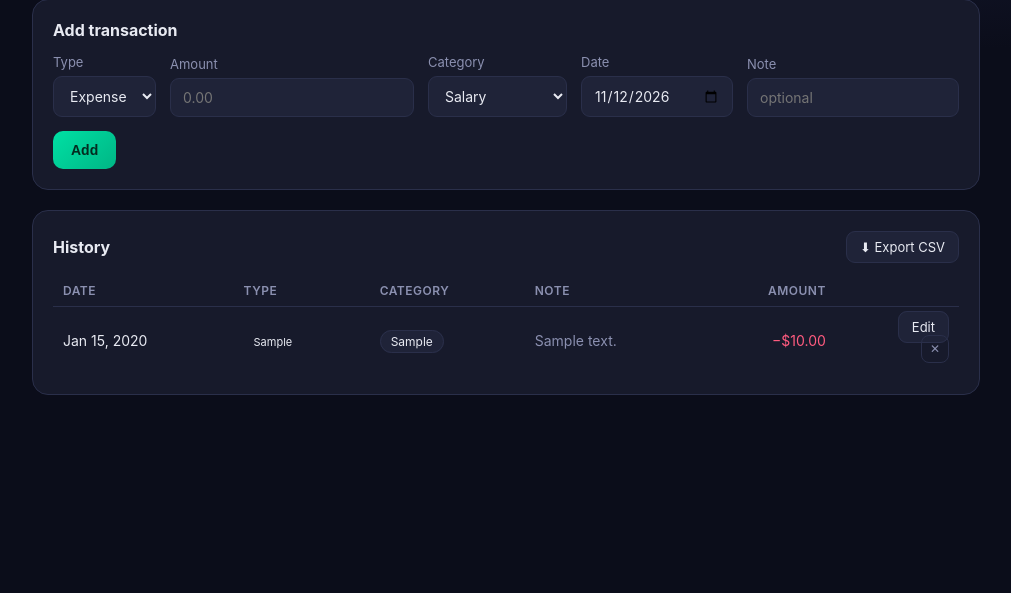
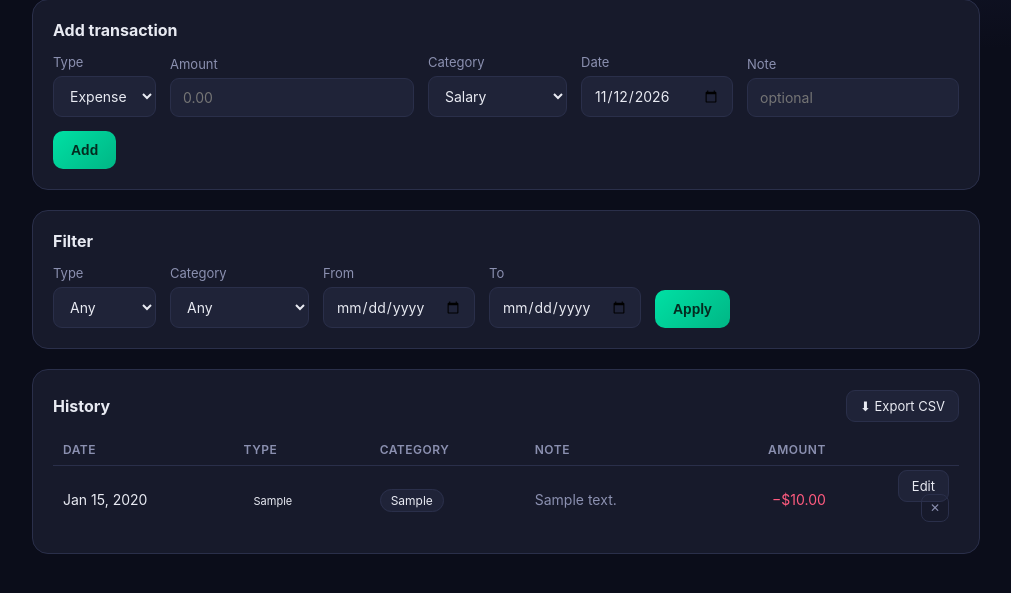
Before and after one commit to amhanesipeace/fintrak, a Flask app: page /transactions in a window 1280 px wide. Shown: the part 142-735 px from the top of the page, without its empty margins (134-1145 px from the left). Run offline with Flask 3, Linux system fonts and the light colour scheme; a user stored in the database is signed in; tables that the repository leaves empty hold one stand-in row (values such as "Sample post").

Commit message:
Add filtering to the web transactions page
The REST API could filter transactions by type, category and date range, but
the web /transactions page always listed everything — a parity gap. Add a
filter form (GET) using the same param names the API reads, so the view and the
CSV export stay consistent: the 'Export CSV' link now carries the active
filters, so a filtered view downloads exactly what's on screen. A malformed
date shows an inline error instead of 500-ing, and an empty filtered result
shows a 'No transactions match / Clear filters' message rather than the
add-your-first empty state.

5 web tests: filter by type/category, by date range, the no-match clear link,
the bad-date error, and the export link carrying filters. 182 tests, 94%
coverage.

Co-Authored-By: Claude Opus 4.8 <noreply@anthropic.com>

```diff
--- a/templates/transactions.html
+++ b/templates/transactions.html
@@ -31,10 +31,43 @@
 </div>
 
 <div class="card">
+  <h2>Filter</h2>
+  <form class="row-form" method="get" action="{{ url_for('main.transactions') }}">
+    <label>Type
+      <select name="type">
+        <option value="">Any</option>
+        <option value="income"  {{ 'selected' if filters.type=='income' }}>Income</option>
+        <option value="expense" {{ 'selected' if filters.type=='expense' }}>Expense</option>
+      </select>
+    </label>
+    <label>Category
+      <select name="category">
+        <option value="">Any</option>
+        {% for c in categories %}
+        <option value="{{ c }}" {{ 'selected' if c==filters.category }}>{{ c }}</option>
+        {% endfor %}
+      </select>
+    </label>
+    <label>From
+      <input name="from" type="date" value="{{ filters.from }}">
+    </label>
+    <label>To
+      <input name="to" type="date" value="{{ filters.to }}">
+    </label>
+    <button class="btn" type="submit">Apply</button>
+    {% if active_filters %}
+    <a class="btn-ghost" href="{{ url_for('main.transactions') }}">Clear</a>
+    {% endif %}
+  </form>
+  {% if date_error %}<p class="flash error" style="margin-top:12px">
+    Please use valid YYYY-MM-DD dates.</p>{% endif %}
+</div>
+
+<div class="card">
   <div class="card-head">
-    <h2>History</h2>
-    {% if txns %}<a class="btn-ghost" href="{{ url_for('api.transactions_csv') }}"
-       title="Download all transactions as CSV">⬇ Export CSV</a>{% endif %}
+    <h2>History{% if active_filters %} <span class="muted">· filtered</span>{% endif %}</h2>
+    {% if txns %}<a class="btn-ghost" href="{{ url_for('api.transactions_csv', **csv_args) }}"
+       title="Download these transactions as CSV">⬇ Export CSV</a>{% endif %}
   </div>
   {% if txns %}
   <table class="table">
@@ -61,6 +94,9 @@
       {% endfor %}
     </tbody>
   </table>
+  {% elif active_filters %}
+  <p class="empty">No transactions match these filters.
+    <a href="{{ url_for('main.transactions') }}">Clear filters →</a></p>
   {% else %}
   <p class="empty">No transactions yet — add one above.</p>
   {% endif %}
--- a/views.py
+++ b/views.py
@@ -46,10 +46,37 @@ def dashboard():
 @main.route("/transactions")
 @login_required
 def transactions():
-    txns = (Transaction.query.filter_by(user_id=current_user.id)
-            .order_by(Transaction.date.desc(), Transaction.id.desc()).all())
+    q = Transaction.query.filter_by(user_id=current_user.id)
+
+    f_type = request.args.get("type")
+    if f_type in ("income", "expense"):
+        q = q.filter_by(type=f_type)
+    f_cat = request.args.get("category")
+    if f_cat:
+        q = q.filter_by(category=f_cat)
+
+    date_error = False
+    try:
+        if request.args.get("from"):
+            q = q.filter(Transaction.date >= datetime.strptime(
+                request.args["from"], "%Y-%m-%d").date())
+        if request.args.get("to"):
+            q = q.filter(Transaction.date <= datetime.strptime(
+                request.args["to"], "%Y-%m-%d").date())
+    except ValueError:
+        date_error = True
+
+    txns = q.order_by(Transaction.date.desc(), Transaction.id.desc()).all()
+    filters = {"type": f_type if f_type in ("income", "expense") else "",
+               "category": f_cat or "", "from": request.args.get("from", ""),
+               "to": request.args.get("to", "")}
+    # Only the filters that are set, for building the CSV-export link so a filtered
+    # view exports exactly what's on screen (the CSV endpoint reads the same args).
+    csv_args = {k: v for k, v in filters.items() if v}
     return render_template("transactions.html", txns=txns, categories=CATEGORIES,
-                           today=date.today().isoformat())
+                           today=date.today().isoformat(), filters=filters,
+                           active_filters=bool(csv_args), csv_args=csv_args,
+                           date_error=date_error)
 
 
 @main.route("/transactions/add", methods=["POST"])
```
Also changed, not shown: tests/test_web_views.py (+61 -0 lines).
